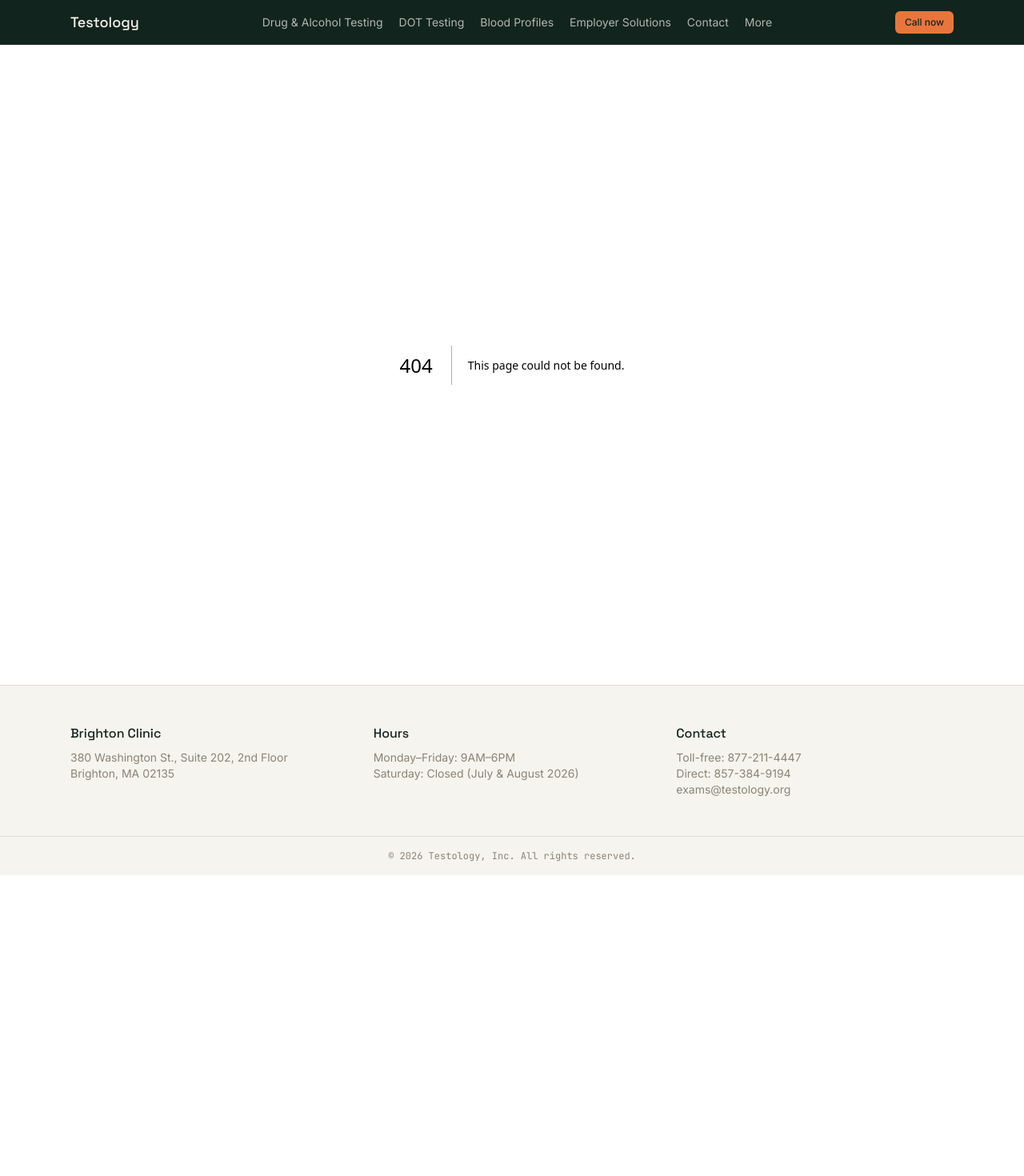
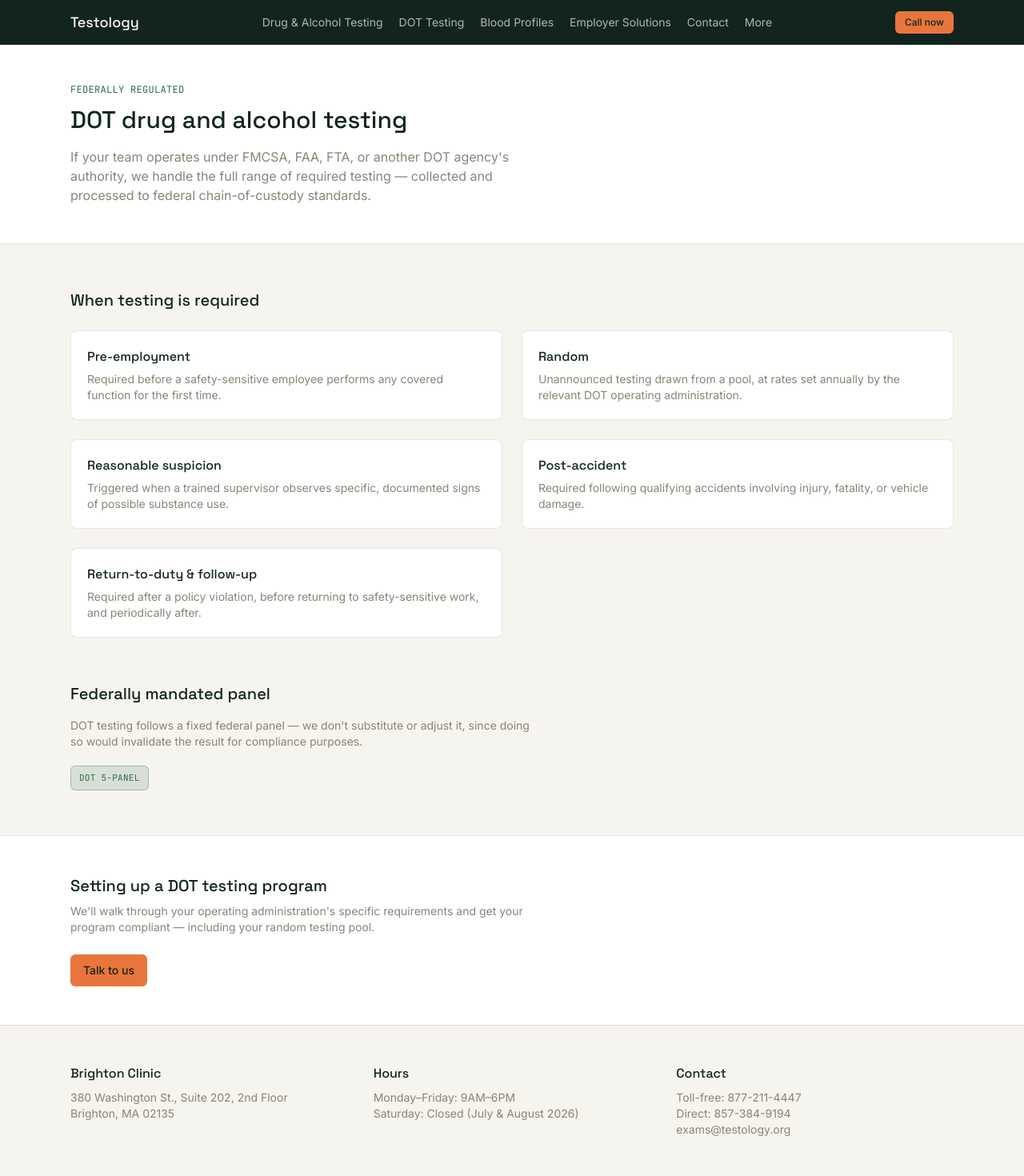
Before and after one commit to OmkarVaity/Testology-website, a Next.js app: page /dot-testing in a window 1280 px wide. Before the commit this address had no page. Shown: the top 1470 px of the page at 80% size. Before the commit the page ends 1094 px from the top, so only its background shows below. Built offline with nearby package versions, Linux system fonts and the light colour scheme.

Commit message:
feat: add drug-and-alcohol-testing landing page, fix parent nav links

```diff
--- /dev/null
+++ b/app/dot-testing/page.tsx
@@ -0,0 +1,83 @@
+import Link from "next/link";
+import { ServicePageHeader } from "@/components/sections/ServicePageHeader";
+import { PanelChip } from "@/components/sections/PanelChip";
+
+const testTriggers = [
+  {
+    title: "Pre-employment",
+    description:
+      "Required before a safety-sensitive employee performs any covered function for the first time.",
+  },
+  {
+    title: "Random",
+    description:
+      "Unannounced testing drawn from a pool, at rates set annually by the relevant DOT operating administration.",
+  },
+  {
+    title: "Reasonable suspicion",
+    description:
+      "Triggered when a trained supervisor observes specific, documented signs of possible substance use.",
+  },
+  {
+    title: "Post-accident",
+    description: "Required following qualifying accidents involving injury, fatality, or vehicle damage.",
+  },
+  {
+    title: "Return-to-duty & follow-up",
+    description:
+      "Required after a policy violation, before returning to safety-sensitive work, and periodically after.",
+  },
+];
+
+export default function DotTestingPage() {
+  return (
+    <>
+      <ServicePageHeader
+        eyebrow="Federally regulated"
+        title="DOT drug and alcohol testing"
+        intro="If your team operates under FMCSA, FAA, FTA, or another DOT agency's authority, we handle the full range of required testing — collected and processed to federal chain-of-custody standards."
+      />
+
+      <section className="mx-auto max-w-6xl px-6 py-14">
+        <h2 className="mb-6 font-display text-xl font-medium text-ink">When testing is required</h2>
+        <div className="grid gap-6 md:grid-cols-2">
+          {testTriggers.map((trigger) => (
+            <div key={trigger.title} className="rounded-lg border border-slate/20 bg-white p-5">
+              <h3 className="mb-1.5 font-display text-base font-medium text-ink">{trigger.title}</h3>
+              <p className="text-sm text-slate">{trigger.description}</p>
+            </div>
+          ))}
+        </div>
+      </section>
+
+      <section className="mx-auto max-w-6xl px-6 pb-14">
+        <h2 className="mb-4 font-display text-xl font-medium text-ink">Federally mandated panel</h2>
+        <p className="mb-5 max-w-xl text-sm text-slate">
+          DOT testing follows a fixed federal panel — we don&apos;t substitute or adjust it, since
+          doing so would invalidate the result for compliance purposes.
+        </p>
+        <div className="flex flex-wrap gap-2">
+          <PanelChip label="DOT 5-PANEL" variant="highlight" />
+        </div>
+      </section>
+
+      <section className="border-t border-slate/20 bg-white">
+        <div className="mx-auto max-w-6xl px-6 py-12">
+          <h2 className="mb-2 font-display text-xl font-medium text-ink">
+            Setting up a DOT testing program
+          </h2>
+          <p className="mb-6 max-w-xl text-sm text-slate">
+            We&apos;ll walk through your operating administration&apos;s specific requirements and
+            get your program compliant — including your random testing pool.
+          </p>
+          <Link
+            href="/contact"
+            className="inline-block rounded-md bg-signal px-4 py-2.5 text-sm font-medium text-ink"
+          >
+            Talk to us
+          </Link>
+        </div>
+      </section>
+    </>
+  );
+}
--- /dev/null
+++ b/app/services/drug-and-alcohol-testing/page.tsx
@@ -0,0 +1,69 @@
+import Link from "next/link";
+import { ServicePageHeader } from "@/components/sections/ServicePageHeader";
+
+const collectionMethods = [
+  {
+    title: "Rapid drug testing",
+    description: "Instant-cup screening with results in minutes, on-site at our Brighton clinic.",
+    href: "/services/rapid-drug-testing",
+  },
+  {
+    title: "Oral fluid testing",
+    description: "A non-invasive saliva-based collection, well suited to observed, tamper-resistant sampling.",
+    href: "/services/oral-fluid-testing",
+  },
+  {
+    title: "Hair drug testing",
+    description: "Detects patterns of use over a longer window than urine or oral fluid can capture.",
+    href: "/services/hair-drug-testing",
+  },
+  {
+    title: "Mobile drug testing",
+    description: "Our team travels to your site for group testing, post-accident response, or off-hours collection.",
+    href: "/services/mobile-drug-testing",
+  },
+];
+
+export default function DrugAndAlcoholTestingPage() {
+  return (
+    <>
+      <ServicePageHeader
+        eyebrow="Toxicology"
+        title="Drug and alcohol testing"
+        intro="From a single walk-in screen to an ongoing workplace program, we run urine, oral fluid, hair, and breath alcohol testing under proper chain-of-custody procedure."
+      />
+
+      <section className="mx-auto max-w-6xl px-6 py-14">
+        <h2 className="mb-6 font-display text-xl font-medium text-ink">Choose a collection method</h2>
+        <div className="grid gap-6 md:grid-cols-2">
+          {collectionMethods.map((method) => (
+            <Link
+              key={method.href}
+              href={method.href}
+              className="rounded-lg border border-slate/20 bg-white p-5 transition hover:border-slate/40"
+            >
+              <h3 className="mb-1.5 font-display text-base font-medium text-ink">{method.title}</h3>
+              <p className="text-sm text-slate">{method.description}</p>
+            </Link>
+          ))}
+        </div>
+      </section>
+
+      <section className="border-t border-slate/20 bg-white">
+        <div className="mx-auto max-w-6xl px-6 py-12">
+          <h2 className="mb-2 font-display text-xl font-medium text-ink">Not sure which test you need?</h2>
+          <p className="mb-6 max-w-xl text-sm text-slate">
+            Tell us what you&apos;re testing for and why, and we&apos;ll point you to the right
+            collection method and turnaround time.
+          </p>
+          <Link
+            href="/contact"
+            className="inline-block rounded-md bg-signal px-4 py-2.5 text-sm font-medium text-ink"
+          >
+            Ask us
+          </Link>
+        </div>
+      </section>
+    </>
+  );
+}
--- a/components/layout/Header.tsx
+++ b/components/layout/Header.tsx
@@ -23,7 +23,9 @@
                 onMouseEnter={() => setOpenMenu(item.label)}
                 onMouseLeave={() => setOpenMenu(null)}
               >
-                <button className="transition hover:text-bone">{item.label}</button>
+                <Link href={item.href} className="transition hover:text-bone">
+                     {item.label}
+                </Link>
                 {openMenu === item.label && (
                   <div className="absolute left-0 top-full min-w-52 rounded-md border border-bone/10 bg-ink py-2 shadow-lg">
                     {item.children.map((child) => (
--- /dev/null
+++ b/components/sections/ServicePageHeader.tsx
@@ -0,0 +1,17 @@
+type ServicePageHeaderProps = {
+  eyebrow: string;
+  title: string;
+  intro: string;
+};
+
+export function ServicePageHeader({ eyebrow, title, intro }: ServicePageHeaderProps) {
+  return (
+    <div className="border-b border-slate/20 bg-white">
+      <div className="mx-auto max-w-6xl px-6 py-12">
+        <p className="font-mono-panel text-xs uppercase tracking-wide text-clear">{eyebrow}</p>
+        <h1 className="mt-3 max-w-2xl font-display text-3xl font-medium text-ink">{title}</h1>
+        <p className="mt-4 max-w-xl text-slate">{intro}</p>
+      </div>
+    </div>
+  );
+}
```
